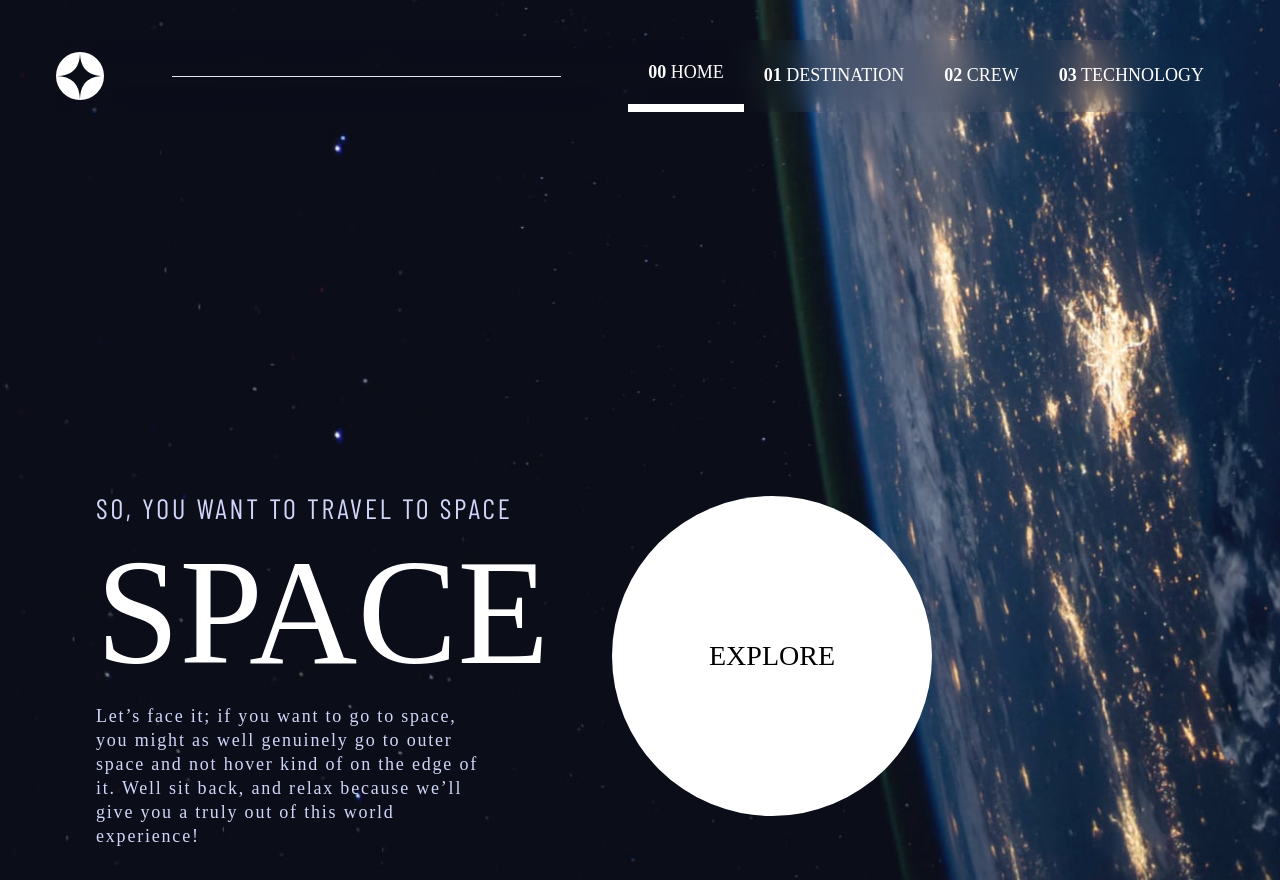
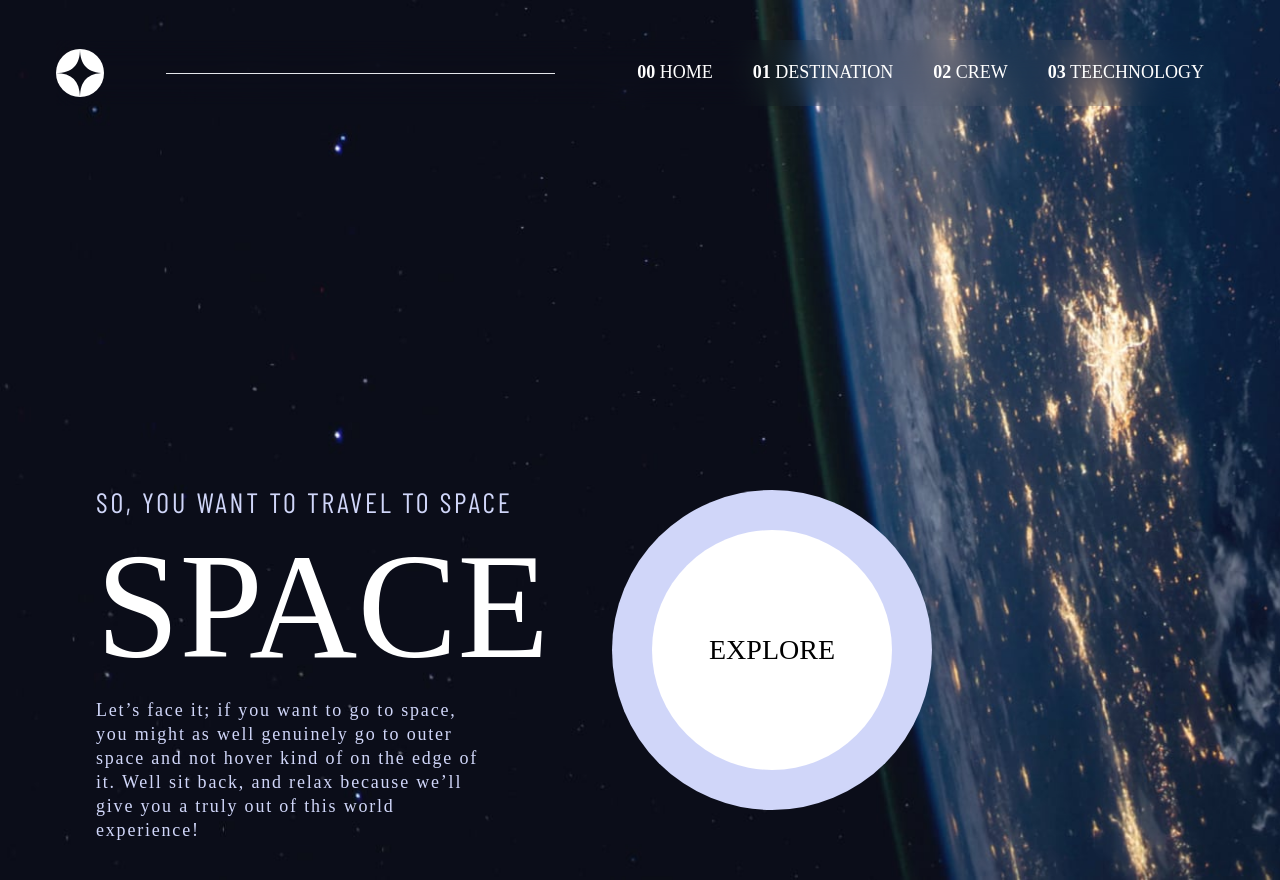
Before and after one commit to dcruz1990/space-tourism-challenge, a React (Vite) app: page / in a window 1280 px wide. Built offline with nearby package versions, Linux system fonts and the light colour scheme; a web font is replaced by a local one.

Commit message:
Minor changes

```diff
--- a/src/App.tsx
+++ b/src/App.tsx
@@ -1,4 +1,3 @@
-import React from "react";
 import Navbar from "./components/Navbar/Navbar";
 
 export const App = () => {
@@ -22,9 +21,14 @@ export const App = () => {
         </div>
         <div
           id="button"
-          className="bg-ffffff text-black text-heading5 cursor-pointer hover:border-white border-10 hover:border-8 rounded-full w-80 h-80 uppercase flex items-center justify-center"
+          className="bg-secondary rounded-full w-80 h-80 flex items-center justify-center "
         >
-          <p className="bottom-2 left-0">Explore</p>
+          <div
+            id="button"
+            className="bg-ffffff text-black text-heading5 uppercase  cursor-pointer hover:border-white border-10 hover:border-8 rounded-full w-60 h-60 absolute flex justify-center items-center "
+          >
+            <p className="bottom-2 left-0">Explore</p>
+          </div>
         </div>
       </div>
     </div>
--- a/src/components/Navbar/Navbar.tsx
+++ b/src/components/Navbar/Navbar.tsx
@@ -3,7 +3,7 @@ import Spacer from "../common/Spacer";
 import NavbarButton from "./NavbarButton";
 
 const Navbar = () => {
-  let items = [
+  const items = [
     {
       index: "00",
       title: "Home",
@@ -21,18 +21,13 @@ const Navbar = () => {
       title: "Teechnology",
     },
   ];
-  console.log(items);
   return (
     <div className=" flex justify-end items-center backdrop-filter backdrop-blur-lg">
       <img src={logo} alt="Logo" className="mr-auto" />
-      {items.map((item) => {
-        <NavbarButton title={item.title} order={item.index} />;
-      })}
       <Spacer />
-      <NavbarButton title="Home" order="00" active={true} />
-      <NavbarButton title="Destination" order="01" />
-      <NavbarButton title="Crew" order="02" />
-      <NavbarButton title="Technology" order="03" />
+      {items.map((item) => (
+        <NavbarButton title={item.title} order={item.index} key={item.title} />
+      ))}
     </div>
   );
 };
--- a/src/components/Navbar/NavbarButton.tsx
+++ b/src/components/Navbar/NavbarButton.tsx
@@ -2,6 +2,7 @@ interface props {
   title: string;
   active?: boolean;
   order?: string;
+
 }
 export const NavbarButton = ({ title, active, order }: props) => {
   return (
```
